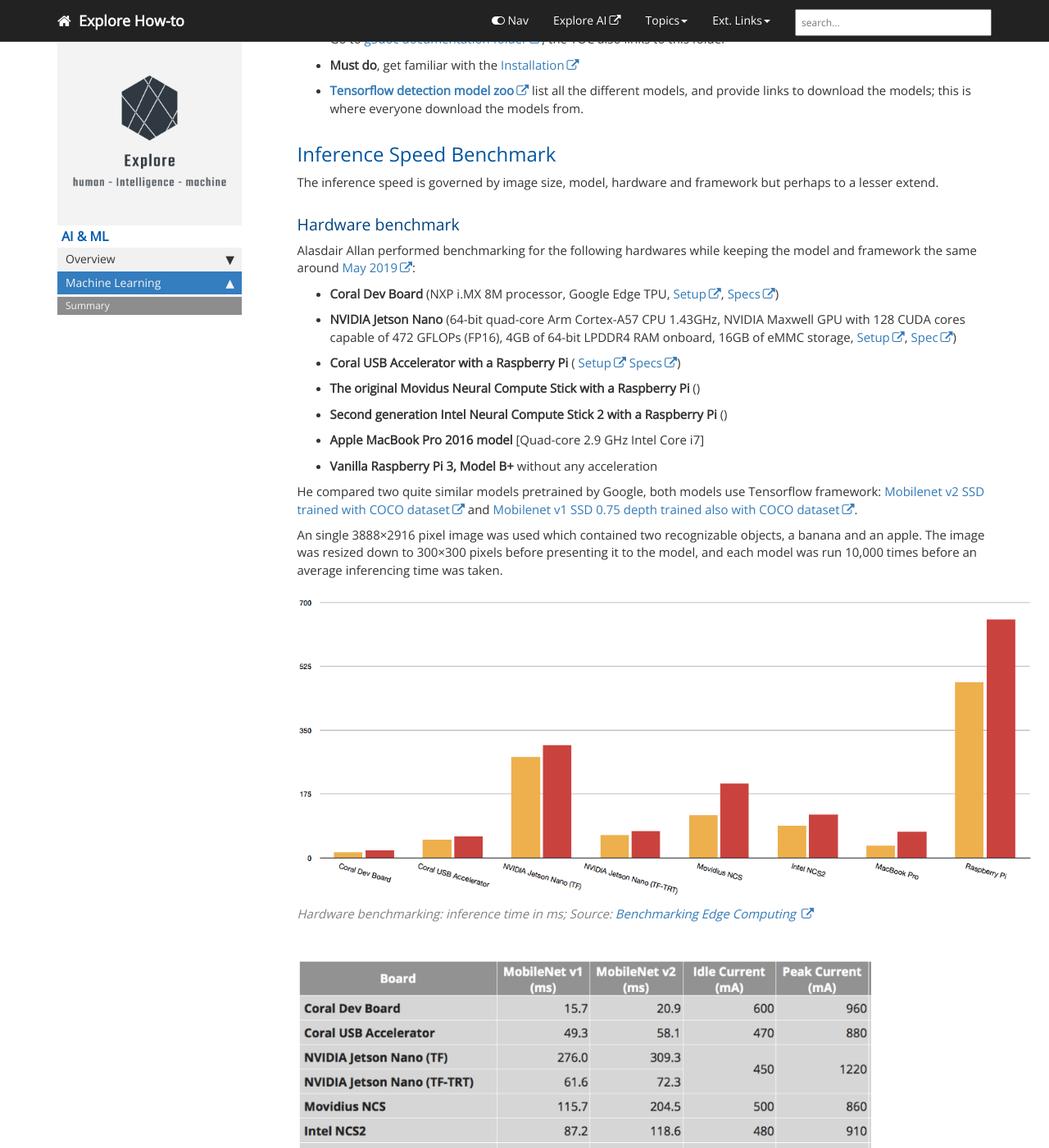
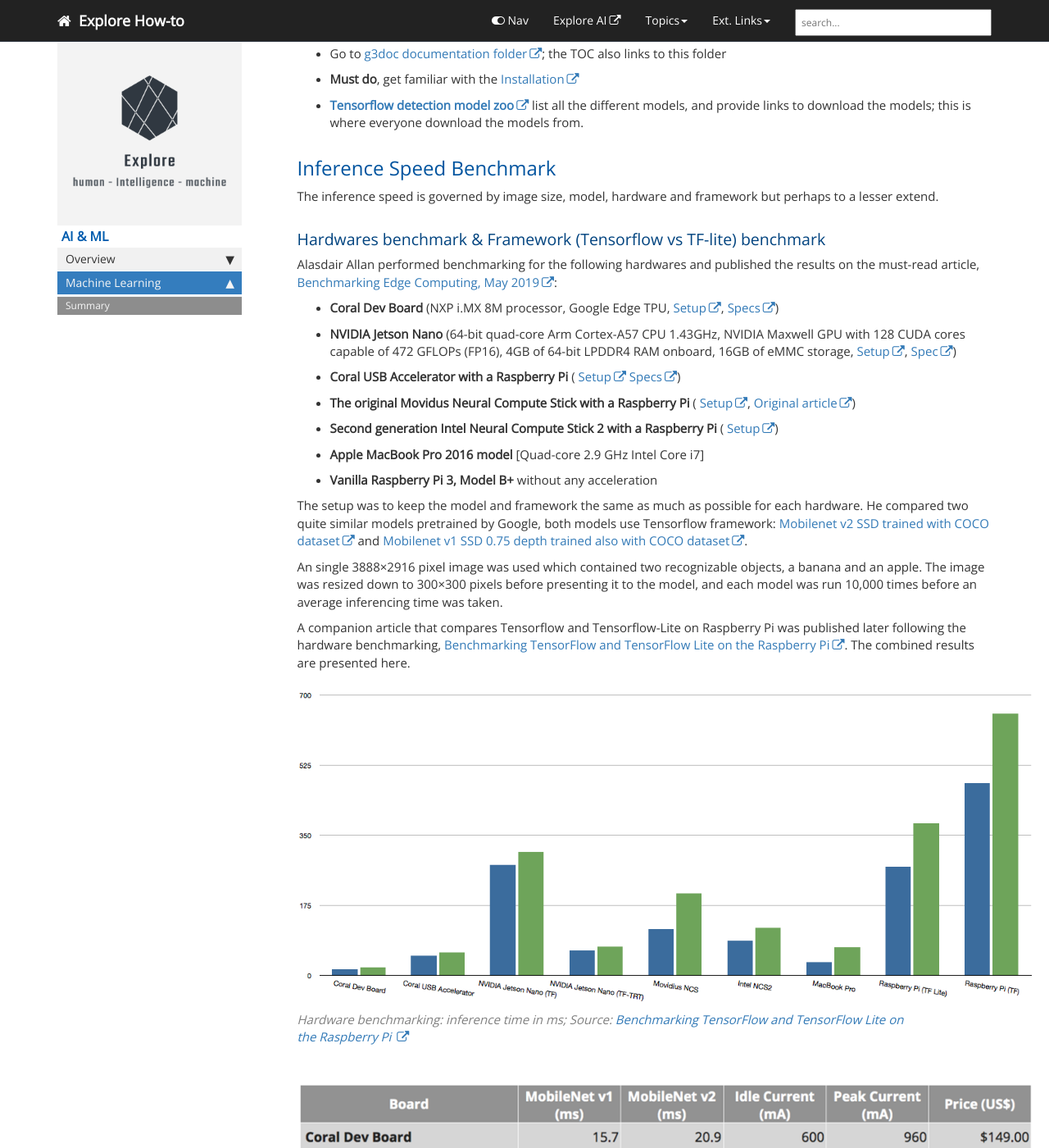
Before and after one commit to xplorehowto/xplorehowto.github.io, a Jekyll site: the page built from pages/ai/ai_ml.md, in a window 1280 px wide and 1400 px high, scrolled down 2026 px. Shown: the whole window at 82% size. Built offline with Jekyll 4.4.1, drawn with Linux system fonts in a browser that asks for light colours; nearby versions of some CDN libraries; comment, search, counter and statistics services are not loaded; some of the changed text lies outside the part shown.

Commit message:
refined ai_ml article

```diff
--- a/pages/ai/ai_ml.md
+++ b/pages/ai/ai_ml.md
@@ -116,11 +116,11 @@
 The inference speed is governed by image size, model, hardware and
 framework but perhaps to a lesser extend.
 
-### Hardware benchmark
+### Hardwares benchmark & Framework (Tensorflow vs TF-lite) benchmark
 
-Alasdair Allan performed benchmarking for the following hardwares while keeping
-the model and framework the same around
-[May 2019](https://medium.com/@aallan/benchmarking-edge-computing-ce3f13942245):
+Alasdair Allan performed benchmarking for the following hardwares and
+published the results on the must-read article,
+[Benchmarking Edge Computing, May 2019](https://medium.com/@aallan/benchmarking-edge-computing-ce3f13942245):
 
 - **Coral Dev Board** (NXP i.MX 8M processor, Google Edge TPU,
   [Setup](https://medium.com/@aallan/hands-on-with-the-coral-dev-board-adbcc317b6af),
@@ -133,13 +133,17 @@
 - **Coral USB Accelerator with a Raspberry Pi** (
   [Setup](https://medium.com/@aallan/hands-on-with-the-coral-usb-accelerator-a37fcb323553)
   [Specs](https://coral.withgoogle.com/docs/))
-- **The original Movidus Neural Compute Stick with a Raspberry Pi** ()
-- **Second generation Intel Neural Compute Stick 2 with a Raspberry Pi** ()
+- **The original Movidus Neural Compute Stick with a Raspberry Pi** (
+  [Setup](https://blog.hackster.io/getting-started-with-the-intel-neural-compute-stick-2-and-the-raspberry-pi-6904ccfe963),
+  [Original article](https://blog.hackster.io/deep-learning-on-a-usb-stick-29c117cf93e2))
+- **Second generation Intel Neural Compute Stick 2 with a Raspberry Pi** (
+  [Setup](https://blog.hackster.io/getting-started-with-the-intel-neural-compute-stick-2-and-the-raspberry-pi-6904ccfe963))
 - **Apple MacBook Pro 2016 model** [Quad-core 2.9 GHz Intel Core i7]
 - **Vanilla Raspberry Pi 3, Model B+** without any acceleration
 
-He compared two quite similar models pretrained by Google, both models use
-Tensorflow framework:
+The setup was to keep the model and framework the same as much as possible for
+each hardware. He compared two quite similar models pretrained by Google,
+both models use Tensorflow framework:
 [Mobilenet v2 SSD trained with COCO dataset](http://download.tensorflow.org/models/object_detection/ssd_mobilenet_v2_coco_2018_03_29.tar.gz)
 and
 [Mobilenet v1 SSD 0.75 depth trained also with COCO dataset](http://download.tensorflow.org/models/object_detection/ssd_mobilenet_v1_0.75_depth_300x300_coco14_sync_2018_07_03.tar.gz).
@@ -149,19 +153,26 @@
 before presenting it to the model, and each model was run 10,000 times before
 an average inferencing time was taken.
 
+A companion article that compares Tensorflow and Tensorflow-Lite on
+Raspberry Pi was published later following the hardware benchmarking,
+[Benchmarking TensorFlow and TensorFlow Lite on the Raspberry Pi](https://blog.hackster.io/benchmarking-tensorflow-and-tensorflow-lite-on-the-raspberry-pi-43f51b796796).
+The combined results are presented here.
+
 {% include image.html file="ai/aa_hw_benchmark_2019-05.png" url="#"
   caption="Hardware benchmarking: inference time in ms; Source:
-  <a href='https://medium.com/@aallan/benchmarking-edge-computing-ce3f13942245'>
-  Benchmarking Edge Computing
+  <a href='https://blog.hackster.io/benchmarking-tensorflow-and-tensorflow-lite-on-the-raspberry-pi-43f51b796796'>
+  Benchmarking TensorFlow and TensorFlow Lite on the Raspberry Pi
   </a>"
   max-width=900 %}
 
 {% include image.html file="ai/aa_hw_benchmark_table_2019-05.png" url="#"
-  caption="Hardware benchmarking: inference time in ms; Source:
+  caption="Hardware benchmarking: inference time in ms; Sources:
   <a href='https://medium.com/@aallan/benchmarking-edge-computing-ce3f13942245'>
   Benchmarking Edge Computing
+  </a> & <a href='https://blog.hackster.io/benchmarking-tensorflow-and-tensorflow-lite-on-the-raspberry-pi-43f51b796796'>
+  Benchmarking TensorFlow and TensorFlow Lite on the Raspberry Pi
   </a>"
-  max-width=700 %}
+  max-width=900 %}
 
 The inference time [reported by Google](https://github.com/tensorflow/models/blob/master/research/object_detection/g3doc/detection_model_zoo.md#coco-trained-models)
 is 31 ms and 26 ms, respectively, tested under the following conditions:
```
Also changed, not shown: images/ai/aa_hw_benchmark_2019-05.png, images/ai/aa_hw_benchmark_table_2019-05.png.
